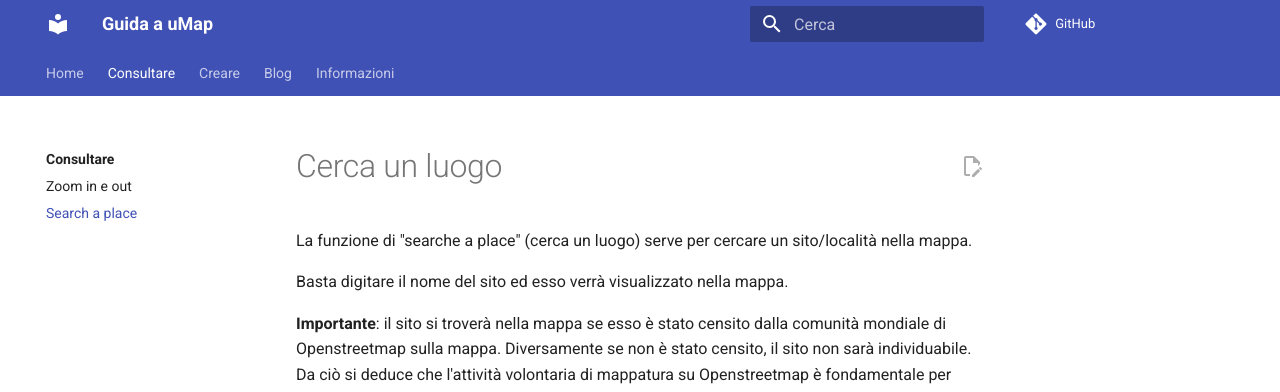
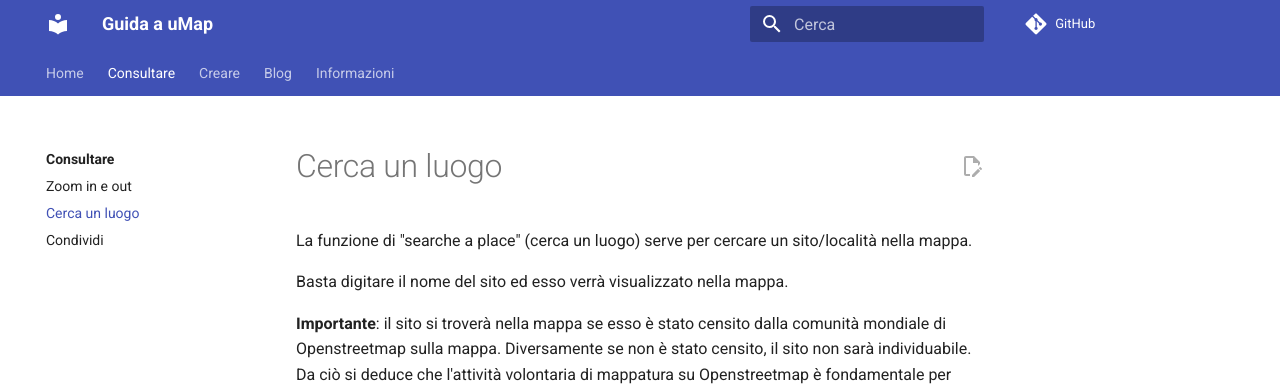
Before and after one commit to opendatasicilia/guida-umap, an MkDocs documentation site: the page built from docs/consultare/search-a-place.md, in a window 1280 px wide. Shown: the top 392 px of the page. Built offline with MkDocs 1.6.1 and Material for MkDocs 9.7.7, drawn with Linux system fonts in a browser that asks for light colours; comment, search, counter and statistics services are not loaded.

Commit message:
Update mkdocs.yml

```diff
--- a/mkdocs.yml
+++ b/mkdocs.yml
@@ -30,7 +30,8 @@
   - Consultare:
     - Consultare: consultare/index.md
     - Zoom in e out: consultare/zoom-in-out.md
-    - Search a place: consultare/search-a-place.md
+    - Cerca un luogo: consultare/search-a-place.md
+    - Condividi: condividi/search-a-place.md
   - Creare:
     - Creare: creare/index.md
   - Blog: blog/index.md
```
